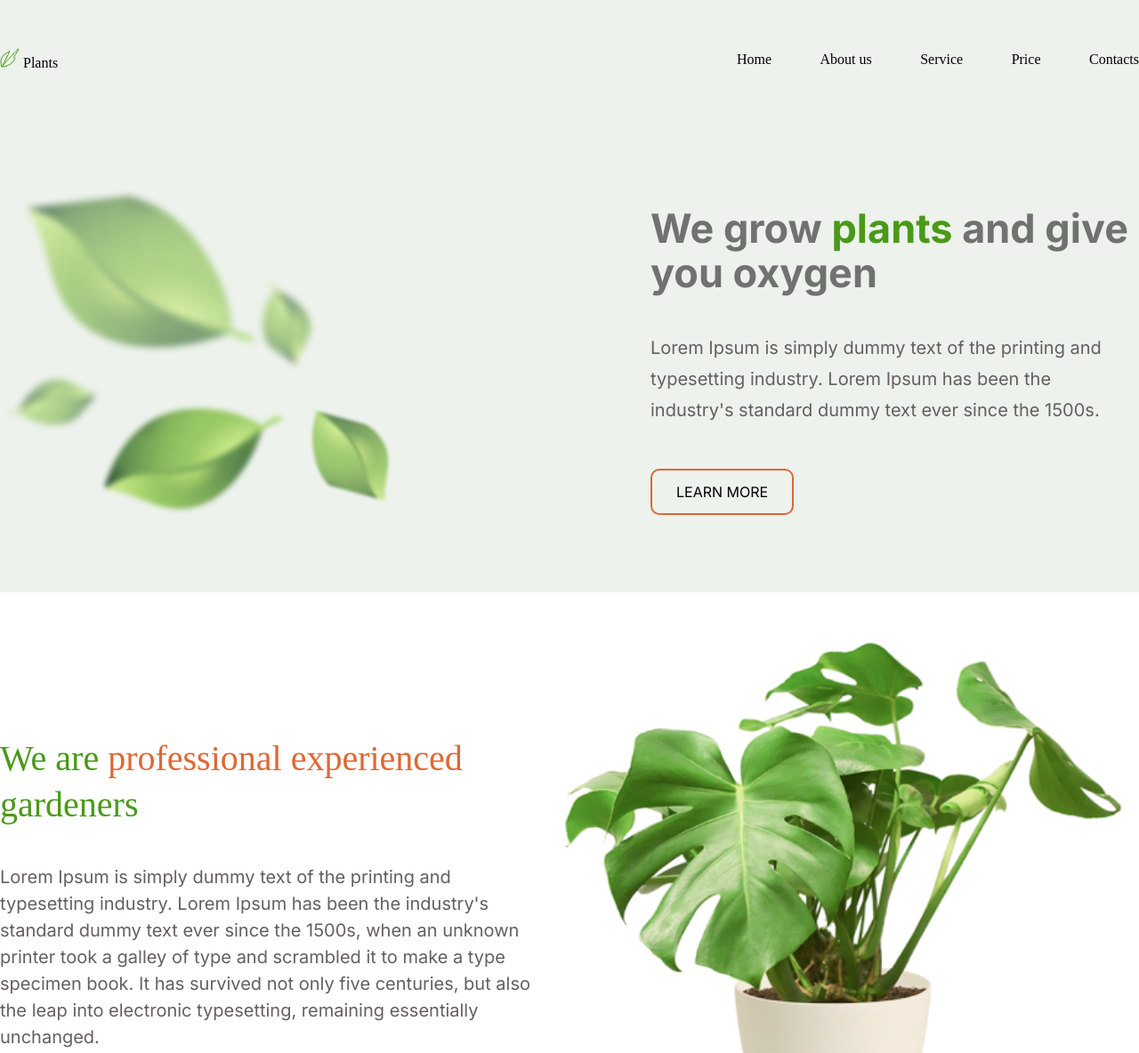
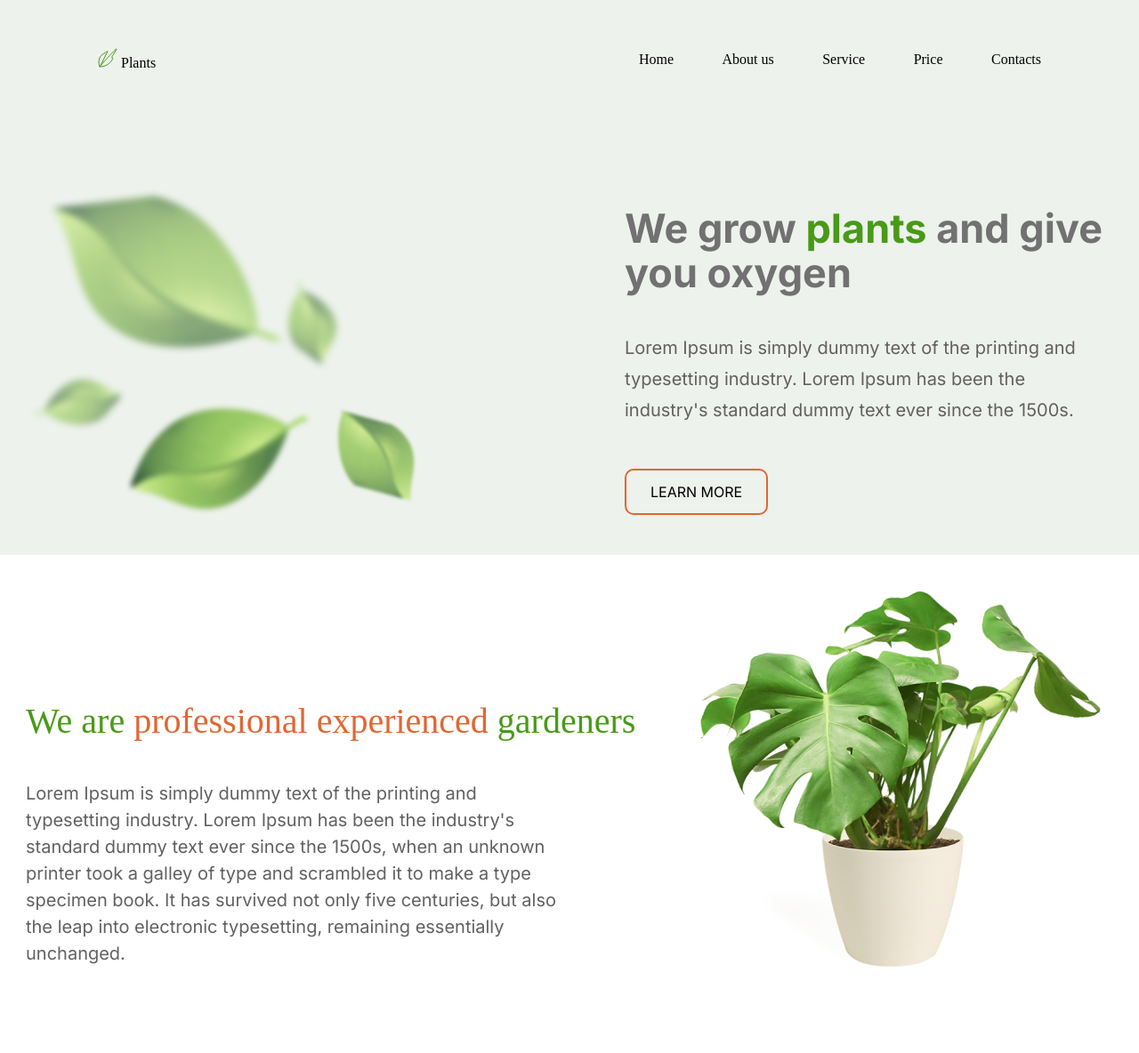
Before and after one commit to harmfuly/rsschool-cv, a plain HTML site: page plants/index.html in a window 1280 px wide. Shown: the top 1184 px of the page at 89% size. Drawn offline with Linux system fonts and the light colour scheme; a web font is replaced by a local one.

Commit message:
feat: changed html and css files

```diff
--- a/plants/index.html
+++ b/plants/index.html
@@ -8,7 +8,9 @@
     <title>Plants</title>
 </head>
 <body>
-    <header class="container">
+    <header>
+        <div class="container">
+            <div class="full_menu">
                 <div class="logo">
                     <img src="/plants/icons/logo_vector.svg" alt="logo">
                     <a class="description">Plants</a>
@@ -21,10 +23,14 @@
                         <li class="navigation">Price</li>
                         <li class="navigation">Contacts</li>
                     </ul>
+            </div>
             </nav>
+            </div>
     </header>
-    <main class="container">
+    <main>
         <section class="welcome">
+            <div class="container">
+                <div class="content_bl1">
                     <div class="img-bl1">
                         <img src="/plants/img/leafs.png" alt="leafs" class="leafs_bl1">
                     </div>
@@ -33,15 +39,21 @@
                         <p class="subtitle_bl1">Lorem Ipsum is simply dummy text of the printing and typesetting industry. Lorem Ipsum has been the industry's standard dummy text ever since the 1500s.</p>
                         <button class="btn_bl1">LEARN MORE</button>
                     </div>
+                </div>
+                </div>
         </section>
         <section class="about">
+            <div class="container">
+                <div class="content_bl2">
                     <div class="left_part_bl2">
                         <h2 class="title_bl2">We are <span class="orange">professional experienced</span> gardeners</h2>
                         <p class="text_bl2">Lorem Ipsum is simply dummy text of the printing and typesetting industry. Lorem Ipsum has been the industry's standard dummy text ever since the 1500s, when an unknown printer took a galley of type and scrambled it to make a type specimen book. It has survived not only five centuries, but also the leap into electronic typesetting, remaining essentially unchanged.</p>
                     </div>
                     <img src="/plants/img/houseplant 1.png" alt="houseplant">
+                </div>
+            </div>
         </section>
-        <section class="service">
+        <section class="service container">
             <div class="top-part-bl3">
                 <h2>Service and our projects</h2>
                 <div class="buttons">
@@ -83,7 +95,7 @@
                 </div>
             </div>
         </section>
-        <section class="price">
+        <section class="price container">
             <div class="right_part_bl4">
                 <h2 class="title_price_right">Price</h2>
                 <div class="choice">
@@ -110,7 +122,7 @@
                 <img src="/plants/img/leafs_bl4.png" alt="small leafs">
             </div>
         </section>
-        <section class="contacts">
+        <section class="contacts container">
             <h2 class="title_bl5">Contact us</h2>
             <img src="/plants/img/contact_woman 1.png" alt="woman">
             <form>
--- a/plants/style.css
+++ b/plants/style.css
@@ -1,22 +1,23 @@
 @import url('https://fonts.googleapis.com/css2?family=Inika:wght@400;700&family=Inter:wght@300;400;500;600;700&display=swap');
 
 * {
+    box-sizing: border-box;
     margin: 0;
     padding: 0;
 }
 
-body {
-    background: #EDF2EC;
-    box-sizing: border-box;
-}
-
 .container {
-    max-width: 1440px;
+    max-width: 1222px;
     margin: 0 auto;
 }
 
 header {
-    height: 134px;
+    background: #EDF2EC;
+    padding: 42px 110px;
+    width: 100%;
+}
+
+.full_menu {
     display: flex;
     justify-content: space-between;
     align-items: center;
@@ -49,9 +50,13 @@ header {
 }
 
 .welcome {
+    background: #EDF2EC;
+    width: 100%;
+}
+
+.content_bl1 {
     display: flex;
     justify-content: space-between;
-    height: 532px;
 }
 
 .right_part_bl1 {
@@ -96,10 +101,13 @@ h1 {
 }
 
 .about {
+    background: #fff;
+    height: 666px;
+}
+
+.content_bl2 {
     display: flex;
     justify-content: space-between;
-    background: #fff;
-    height: 666px;
 }
 
 .title_bl2 {
```
Lines whose indentation alone changed are shown as unchanged.
